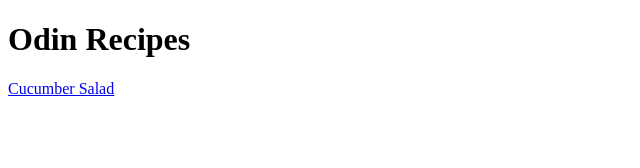
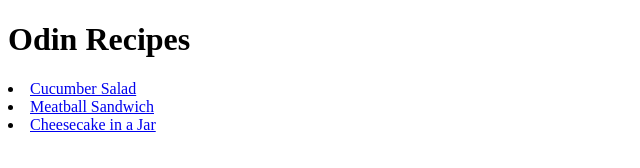
Before and after one commit to fightme-cmd/odin-recipes, a plain HTML site: page index.html in a window 1280 px wide. Shown: the whole page, without its empty margins (0-640 px from the left). Drawn offline with Linux system fonts and the light colour scheme.

Commit message:
Add Recipes 2 + 3 to homepage

```diff
--- a/index.html
+++ b/index.html
@@ -8,6 +8,10 @@
 </head>
 <body>
     <h1>Odin Recipes</h1>
-    <a href="recipes/cucumber_salad.html">Cucumber Salad</a>
+    <uo>
+        <li><a href="recipes/cucumber_salad.html">Cucumber Salad</a></li>
+        <li><a href="recipes/meatball_sandwich.html">Meatball Sandwich</a></li>
+        <li><a href="recipes/cheesecake_in_a_jar.html">Cheesecake in a Jar</a></li>
+    </uo>
 </body>
 </html>
```
